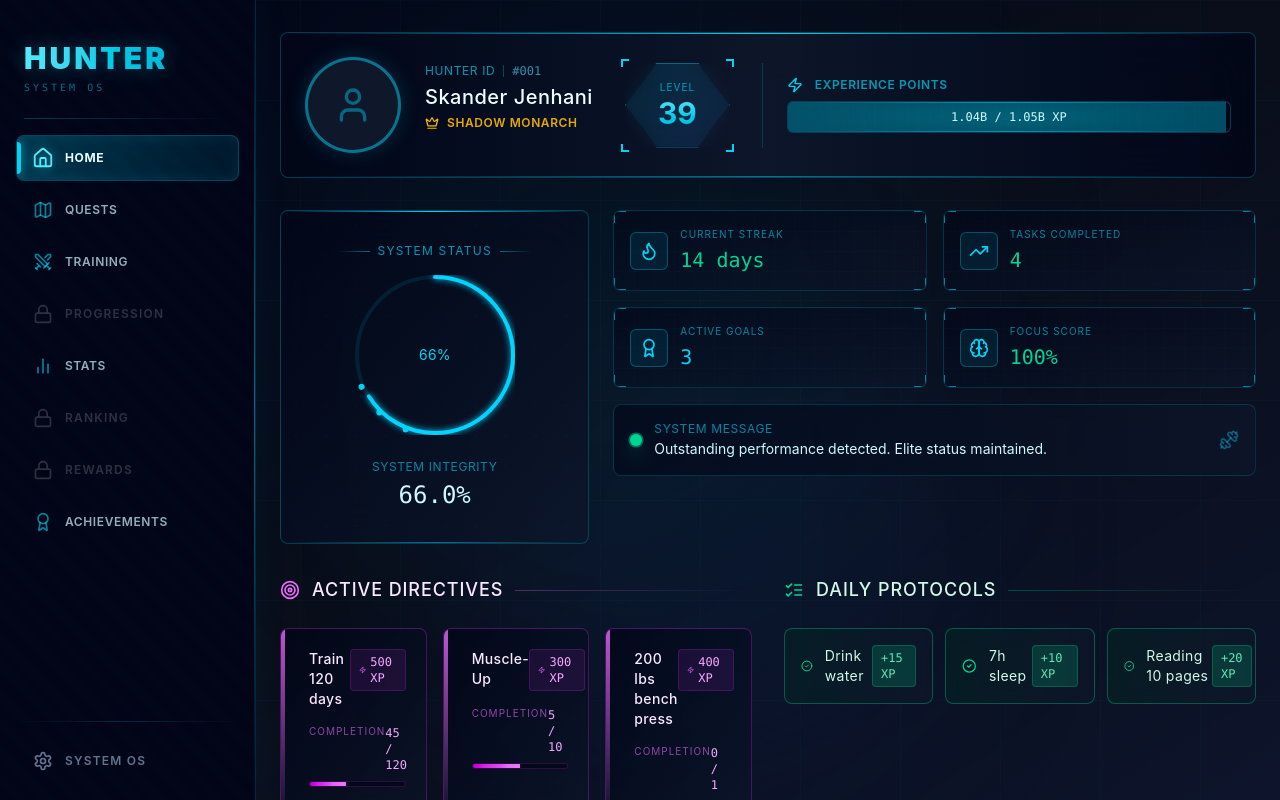
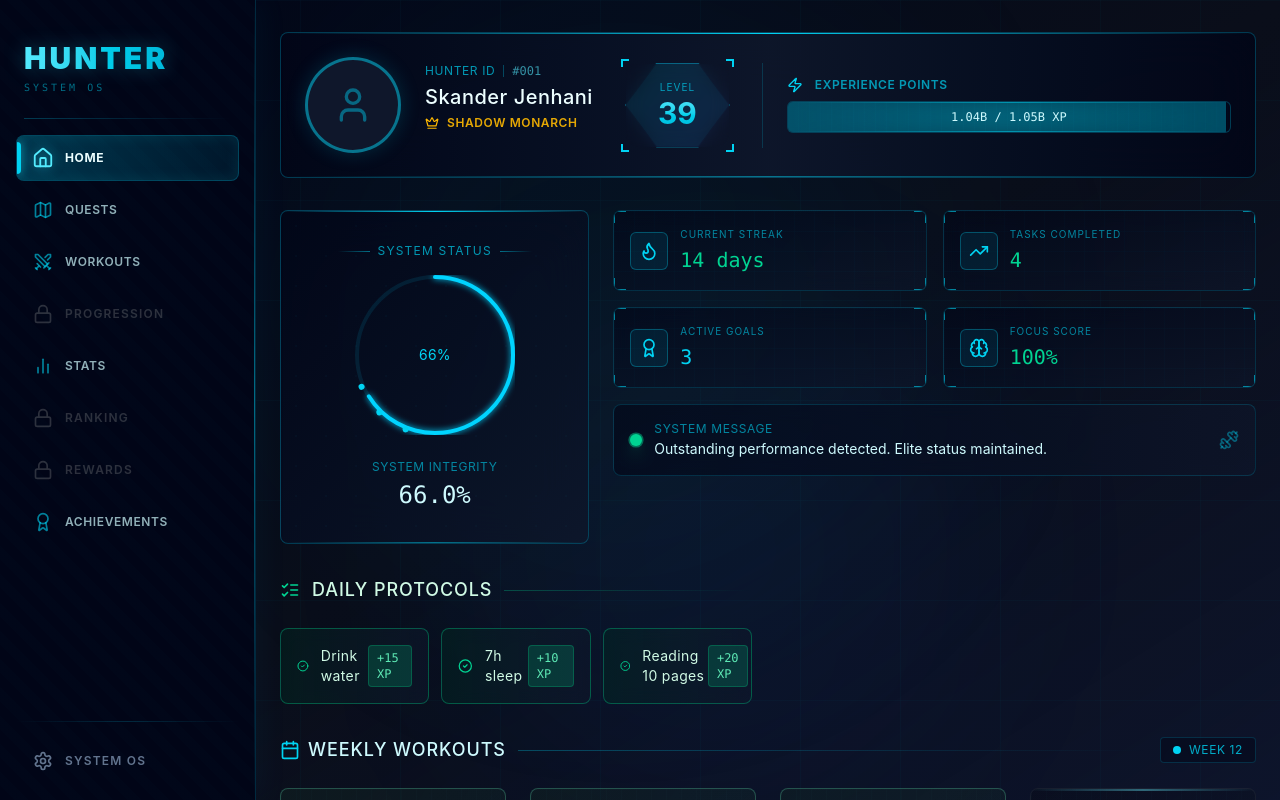
Before and after one commit to Kendsar/Solo-leveling, a React (Vite) app: page / in a window 1280 px wide. Built offline with nearby package versions, Linux system fonts and the light colour scheme.

Commit message:
Dev V 1.0

```diff
--- a/index.html
+++ b/index.html
@@ -4,7 +4,7 @@
 <head>
   <meta charset="UTF-8" />
   <meta name="viewport" content="width=device-width, initial-scale=1.0" />
-  <title>Shadow Arena</title>
+  <title>Awakened System</title>
 </head>
 
 <body>
--- a/src/app/App.tsx
+++ b/src/app/App.tsx
@@ -7,8 +7,14 @@ import { PlaceholderPage } from "./pages/PlaceholderPage";
 import SoloLevelingNotification from "./components/ui/notification";
 import { Menu } from "lucide-react";
 
+import { GoalsPanel } from "./components/GoalsPanel";
+import { processGoalsData } from "./utils/processHunterData";
+
+
 export default function App() {
   const [isSidebarOpen, setIsSidebarOpen] = useState(false);
+
+  const goalsData = processGoalsData();
 
   return (
     <BrowserRouter>
@@ -41,24 +47,24 @@ export default function App() {
           {/* Mobile Header with Hamburger Interaction */}
           <div className="md:hidden sticky top-0 z-30 bg-[#0a0f16]/90 backdrop-blur border-b border-cyan-500/20 p-4 flex items-center justify-between shadow-[0_5px_20px_rgba(0,0,0,0.5)]">
             <div className="flex items-center gap-3">
-               <div className="w-8 h-8 rounded-full border border-cyan-400/40 bg-gradient-to-br from-cyan-950/40 to-blue-950/40 flex items-center justify-center">
-                 <div className="w-4 h-4 rounded-sm shadow-[0_0_10px_rgba(34,211,238,0.8)] border-2 border-cyan-400 bg-cyan-950/50" />
-               </div>
-               <span className="font-bold text-transparent bg-clip-text bg-gradient-to-r from-cyan-300 to-cyan-500 tracking-widest uppercase text-sm filter drop-shadow-[0_0_8px_rgba(34,211,238,0.4)]">Hunter OS</span>
+              <div className="w-8 h-8 rounded-full border border-cyan-400/40 bg-gradient-to-br from-cyan-950/40 to-blue-950/40 flex items-center justify-center">
+                <div className="w-4 h-4 rounded-sm shadow-[0_0_10px_rgba(34,211,238,0.8)] border-2 border-cyan-400 bg-cyan-950/50" />
+              </div>
+              <span className="font-bold text-transparent bg-clip-text bg-gradient-to-r from-cyan-300 to-cyan-500 tracking-widest uppercase text-sm filter drop-shadow-[0_0_8px_rgba(34,211,238,0.4)]">Hunter OS</span>
             </div>
             <button
               onClick={() => setIsSidebarOpen(true)}
               className="p-2 text-cyan-500/70 hover:text-cyan-400 transition-colors focus:outline-none focus:ring-2 focus:ring-cyan-500/50 rounded-lg"
             >
-               <Menu size={24} />
+              <Menu size={24} />
             </button>
           </div>
 
           <div className="container mx-auto px-4 md:px-6 py-6 md:py-8 max-w-[1600px] flex-1">
             <Routes>
               <Route path="/" element={<Dashboard />} />
-              <Route path="/quests" element={<PlaceholderPage title="Quests" />} />
-              <Route path="/training" element={<PlaceholderPage title="Training" />} />
+              <Route path="/quests" element={<GoalsPanel goals={goalsData} />} />
+              <Route path="/workouts" element={<PlaceholderPage title="Workouts" />} />
               <Route path="/stats" element={<PlaceholderPage title="Stats" />} />
               <Route path="/achievements" element={<AchievementsPage />} />
               <Route path="/system" element={<SoloLevelingNotification />} />
--- a/src/app/components/GoalsPanel.tsx
+++ b/src/app/components/GoalsPanel.tsx
@@ -22,7 +22,7 @@ export function GoalsPanel({ goals }: GoalsPanelProps) {
     >
       <div className="flex items-center gap-3 mb-6">
         <Target className="w-5 h-5 text-fuchsia-400" />
-        <h2 className="text-lg text-fuchsia-100 uppercase tracking-wider">Active Directives</h2>
+        <h2 className="text-lg text-fuchsia-100 uppercase tracking-wider">Active Quests</h2>
         <div className="flex-1 h-[1px] bg-gradient-to-r from-fuchsia-400/30 to-transparent" />
       </div>
 
--- a/src/app/components/Sidebar.tsx
+++ b/src/app/components/Sidebar.tsx
@@ -24,7 +24,7 @@ interface NavItem {
 const navItems: NavItem[] = [
   { name: "Home", path: "/", icon: Home },
   { name: "Quests", path: "/quests", icon: Map },
-  { name: "Training", path: "/training", icon: Swords },
+  { name: "Workouts", path: "/workouts", icon: Swords },
   { name: "Progression", path: "/progression", icon: TrendingUp, locked: true },
   { name: "Stats", path: "/stats", icon: BarChart2 },
   { name: "Ranking", path: "/ranking", icon: Trophy, locked: true },
--- a/src/app/components/ui/notification.tsx
+++ b/src/app/components/ui/notification.tsx
@@ -8,7 +8,7 @@ const SoloLevelingNotification = () => {
     return (
         <div className="flex items-center justify-center min-h-screen bg-[#0a0f1c]">
             {/* Outer Glow Frame */}
-            <div className="relative p-[2px] rounded-xl bg-gradient-to-r from-cyan-400 via-blue-500 to-cyan-400 animate-pulse shadow-[0_0_40px_rgba(0,255,255,0.4)]">
+            <div style={{ display: 'inline-flex', width: '90%', height: 'auto', maxWidth: '424px' }} className="relative p-[2px] rounded-xl bg-gradient-to-r from-cyan-400 via-blue-500 to-cyan-400 animate-pulse shadow-[0_0_40px_rgba(0,255,255,0.4)]">
 
                 {/* Main Panel */}
                 <div className="relative w-[420px] h-[260px] rounded-xl bg-[#0b1324]/90 backdrop-blur-md border border-cyan-400/30 overflow-hidden">
@@ -62,7 +62,7 @@ const SoloLevelingNotification = () => {
 
                 </div>
             </div>
-        </div>
+        </div >
     );
 };
 
--- a/src/app/pages/Dashboard.tsx
+++ b/src/app/pages/Dashboard.tsx
@@ -1,15 +1,13 @@
 import { TopCommandBar } from "../components/TopCommandBar";
 import { CentralControlPanel } from "../components/CentralControlPanel";
 import { WeeklyGrid } from "../components/WeeklyGrid";
-import { GoalsPanel } from "../components/GoalsPanel";
 import { HabitsPanel } from "../components/HabitsPanel";
-import { processUserData, processSystemStats, processWeeklyData, processGoalsData, processHabitsData } from "../utils/processHunterData";
+import { processUserData, processSystemStats, processWeeklyData, processHabitsData } from "../utils/processHunterData";
 
 export function Dashboard() {
   const userData = processUserData();
   const systemStats = processSystemStats();
   const weekData = processWeeklyData();
-  const goalsData = processGoalsData();
   const habitsData = processHabitsData();
 
   return (
@@ -17,7 +15,6 @@ export function Dashboard() {
       <TopCommandBar {...userData} />
       <CentralControlPanel {...systemStats} />
       <div className="grid grid-cols-1 lg:grid-cols-2 gap-8">
-        <GoalsPanel goals={goalsData} />
         <HabitsPanel habits={habitsData} />
       </div>
       <WeeklyGrid weekData={weekData} />
```
Also changed, not shown: diff_head.txt, src/app/utils/processHunterData.ts (line endings or trailing spaces), 2 other files (tests, documents, lock files or other folders).
